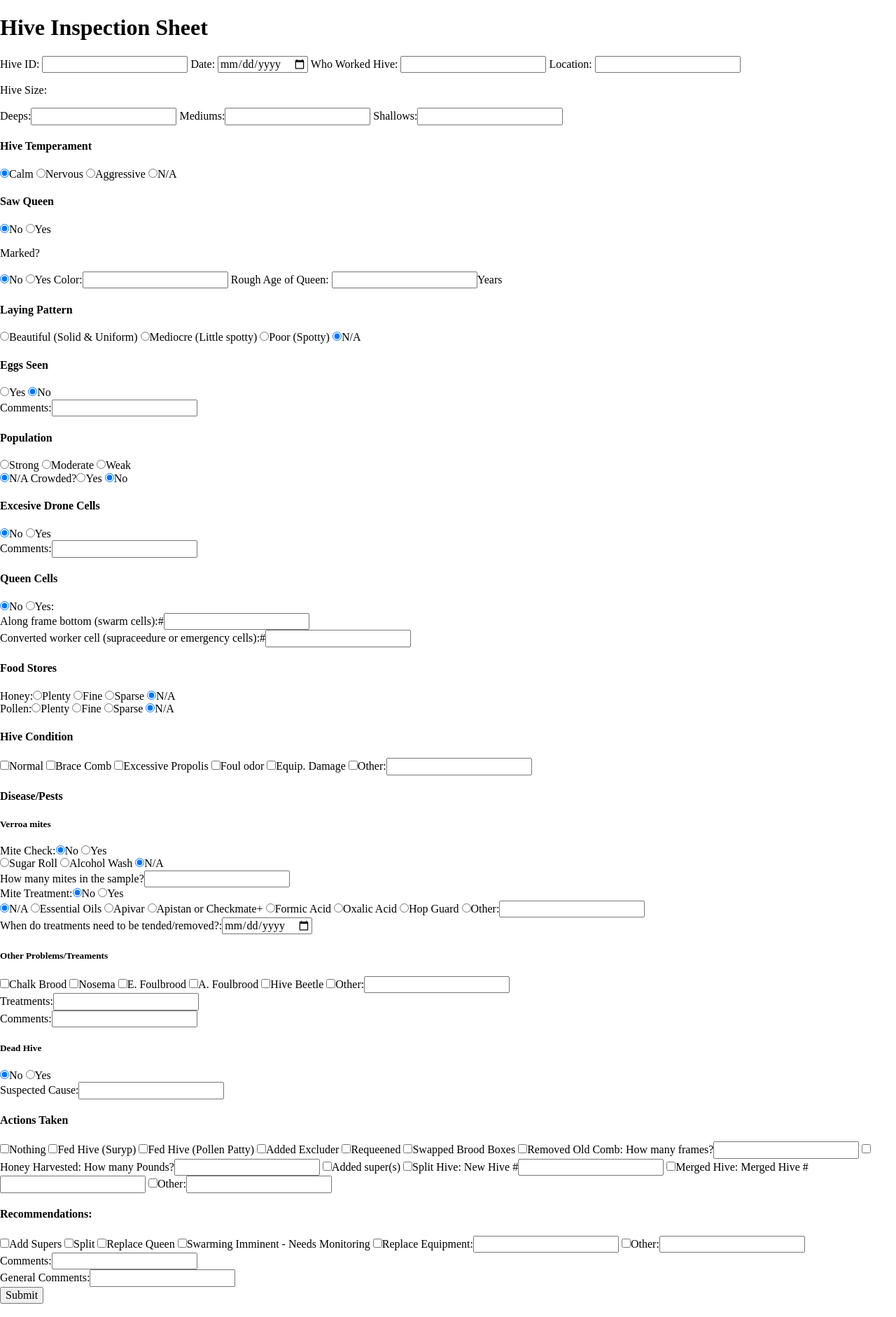
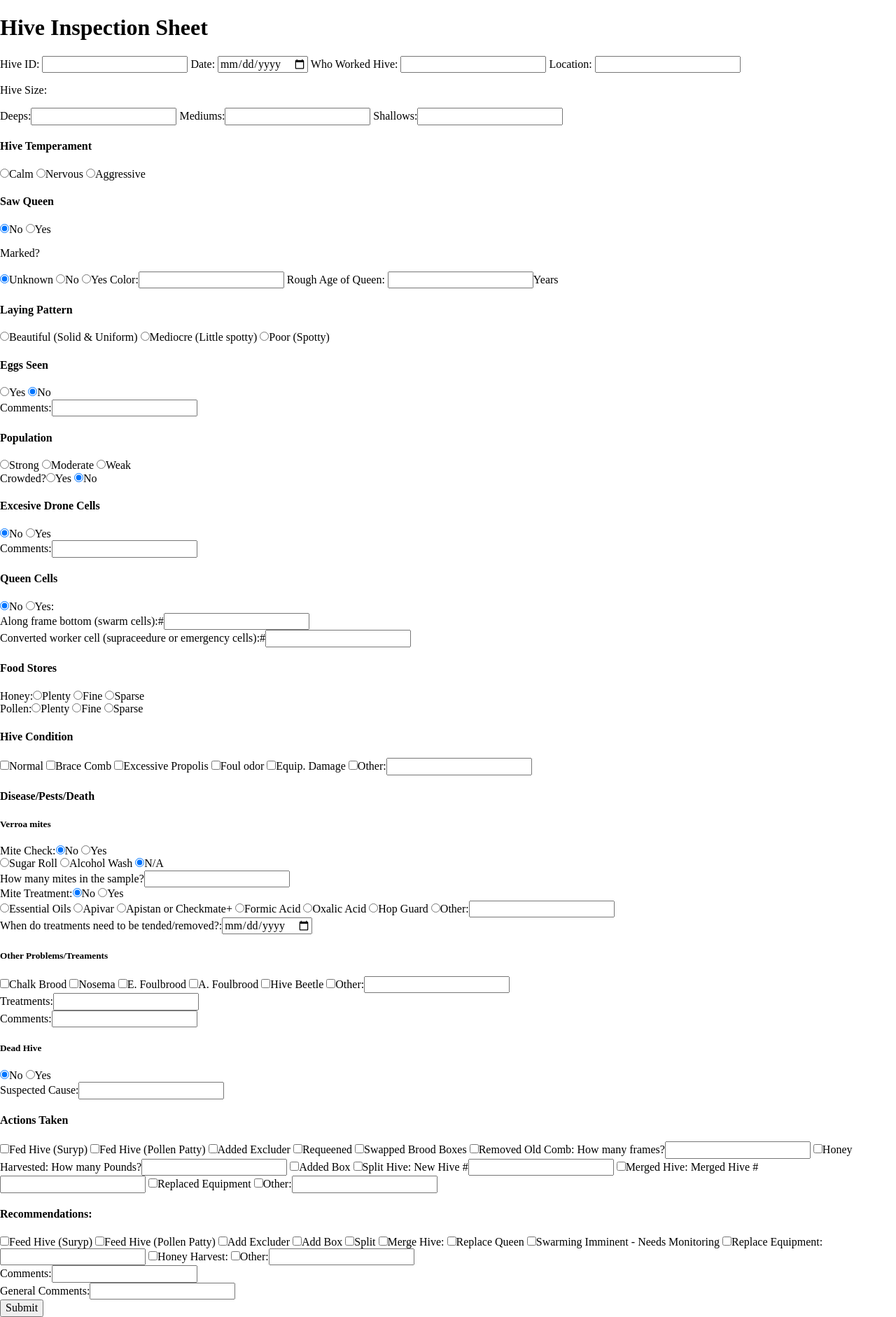
Before and after one commit to DivergentMind/Beeple, a PHP site: page /beeple.php in a window 1280 px wide. Shown: the whole page at 70% size. Run offline with PHP 8.4, Linux system fonts and the light colour scheme; some libraries are stand-ins or nearby versions.

Commit message:
Add files via upload
Filled out Action and Recommendation sections a little. Not supper satisfied - but done for now.

```diff
--- a/beeple.php
+++ b/beeple.php
@@ -54,7 +54,7 @@ if ( ! empty( $_POST ) ) {//print_r($_POST);
                     <label><input type="radio" name="Temperament" value="Calm" checked>Calm</label>
                     <label><input type="radio" name="Temperament" value="Nervous" >Nervous</label>
                     <label><input type="radio" name="Temperament" value="Aggressive">Aggressive</label>
-                    <label><input type="radio" name="Temperament" value="NA">N/A</label><!--Hide-->
+                    <label><input type="radio" name="Temperament" value="NA" checked hidden></label>
                 </div>
 
                 <div>
@@ -62,7 +62,8 @@ if ( ! empty( $_POST ) ) {//print_r($_POST);
                     <label><input type="radio" name="QueenSeen" value="No" checked>No</label>
                     <label><input type="radio" name="QueenSeen" value="Yes">Yes</label>
                     <p>Marked?</p>
-                    <label><input type="radio" name="QueenMarked" value="No" checked>No</label>
+                    <label><input type="radio" name="QueenMarked" value="Unknown" checked>Unknown</label>
+                    <label><input type="radio" name="QueenMarked" value="No" >No</label>
                     <label><input type="radio" name="QueenMarked" value="Yes">Yes</label>
                     <label>Color:<input type="text" name="QueenColor"></label>
                     <label>Rough Age of Queen: <input type="number" step="0.1" name="QueenAge">Years</label>
@@ -73,7 +74,7 @@ if ( ! empty( $_POST ) ) {//print_r($_POST);
                     <label><input type="radio" name="LayingPattern" value="Beaut">Beautiful (Solid &amp; Uniform)</label>
                     <label><input type="radio" name="LayingPattern" value="Medio">Mediocre (Little spotty)</label>
                     <label><input type="radio" name="LayingPattern" value="Poor">Poor (Spotty)</label>
-                    <label><input type="radio" name="LayingPattern" value="NA" checked>N/A</label><!--Hide-->
+                    <label><input type="radio" name="LayingPattern" value="NA" checked hidden></label>
                 </div>
 
                 <div>
@@ -88,7 +89,7 @@ if ( ! empty( $_POST ) ) {//print_r($_POST);
                     <label><input type="radio" name="Population" value="Stro">Strong</label>
                     <label><input type="radio" name="Population" value="Mod" checked>Moderate</label>
                     <label><input type="radio" name="Population" value="Weak">Weak<br></label>
-                    <label><input type="radio" name="Population" value="NA" checked>N/A</label><!--Hide-->
+                    <label><input type="radio" name="Population" value="NA" checked hidden></label>
                     <label>Crowded?<input type="radio" name="Crowded" value="Yes">Yes</label>
                     <label><input type="radio" name="Crowded" value="No" checked>No</label>
                 </div>
@@ -113,11 +114,11 @@ if ( ! empty( $_POST ) ) {//print_r($_POST);
                     <label>Honey:<input type="radio" name="HoneyStores" value="Plenty">Plenty</label>
                     <label><input type="radio" name="HoneyStores" value="Fine">Fine</label>
                     <label><input type="radio" name="HoneyStores" value="Sparse">Sparse</label>
-                    <label><input type="radio" name="HoneyStores" value="NA" checked>N/A</label><br><!--Hide-->
+                    <label><input type="radio" name="HoneyStores" value="NA" checked hidden></label><br>
                     <label>Pollen:<input type="radio" name="PollenStores" value="Plenty">Plenty</label>
                     <label><input type="radio" name="PollenStores" value="Fine" checked>Fine</label>
                     <label><input type="radio" name="PollenStores" value="Sparse">Sparse</label>
-                    <label><input type="radio" name="PollenStores" value="NA" checked>N/A</label><!--Hide-->
+                    <label><input type="radio" name="PollenStores" value="NA" checked hidden></label>
                 </div>
 
                 <div>
@@ -131,7 +132,7 @@ if ( ! empty( $_POST ) ) {//print_r($_POST);
                 </div>
 
                 <div>
-                    <h4>Disease/Pests</h4>
+                    <h4>Disease/Pests/Death</h4>
                     <h5>Verroa mites</h5><!-- this is a good spot for a colapsable form -->
                     <label>Mite Check:<input type="radio" name="MiteCheck" value="No" checked>No</label>
                     <label><input type="radio" name="MiteCheck" value="Yes">Yes</label><br>
@@ -143,7 +144,7 @@ if ( ! empty( $_POST ) ) {//print_r($_POST);
 
                     <label>Mite Treatment:<input type="radio" name="MiteTreat" value="No" checked>No</label><!-- this is a good spot for a colapsable form -->
                     <label><input type="radio" name="MiteTreat" value="Yes">Yes</label><br>
-                    <label><input type="radio" name="MiteTreatType" value="NA" checked>N/A</label><!--Hide-->
+                    <label><input type="radio" name="MiteTreatType" value="NA" checked hidden></label>
                     <label><input type="radio" name="MiteTreatType" value="MiteTreatOils">Essential Oils</label>
                     <label><input type="radio" name="MiteTreatType" value="MiteTreatApivar">Apivar</label>
                     <label><input type="radio" name="MiteTreatType" value="MiteTreatApistan">Apistan or Checkmate+</label>
@@ -171,7 +172,6 @@ if ( ! empty( $_POST ) ) {//print_r($_POST);
 
                 <div>
                     <h4>Actions Taken</h4>
-                    <label><input type="checkbox" name="Actions[Nothing]" value="1">Nothing</label>
                     <label><input type="checkbox" name="Actions[FedSugar]" value="1">Fed Hive (Suryp)</label>
                     <label><input type="checkbox" name="Actions[FedPollen]" value="1">Fed Hive (Pollen Patty)</label>
                     <label><input type="checkbox" name="Actions[Excluder]" value="1">Added Excluder</label>
@@ -181,22 +181,28 @@ if ( ! empty( $_POST ) ) {//print_r($_POST);
                     <label>How many frames?<input type="number" name="ActionsRemoveCombNumber"></label>
                     <label><input type="checkbox" name="Actions[HoneyHarvest]" value="1">Honey Harvested:</label>
                     <label>How many Pounds?<input type="number" step="0.01" min="0" name="ActionsHoneyHarvNumber"></label>
-                    <label><input type="checkbox" name="Actions[AddSuppers]" value="1">Added super(s)</label>
+                    <label><input type="checkbox" name="Actions[AddBox]" value="1">Added Box</label>
                     <label><input type="checkbox" name="Actions[Split]" value="1">Split Hive:</label>
                     <label>New Hive #<input type="text" name="ActionsNewHiveNum"></label>
                     <label><input type="checkbox" name="Actions[Merge]" value="1">Merged Hive:</label>
                     <label>Merged Hive #<input type="text" name="ActionsMergedHiveNum"></label>
+                    <label><input type="checkbox" name="Recs[ReplaceEquip]" value="1">Replaced Equipment
                     <label><input type="checkbox" name="Actions[Other]" value="1">Other:</label><input type="text" name="ActionsOtherText">
                 </div>
 
                 <div>
                     <h4>Recommendations:</h4>
-                    <label><input type="checkbox" name="Recs[AddSup]" value="RecAddSup">Add Supers</label>
-                    <label><input type="checkbox" name="Recs[Split]" value="RecSplit">Split</label>
-                    <label><input type="checkbox" name="Recs[ReplaceQueen]" value="RecReplaceQueeen">Replace Queen</label>
-                    <label><input type="checkbox" name="Recs[SwarmWatch]" value="RecSwarmWatch">Swarming Imminent - Needs Monitoring</label>
-                    <label><input type="checkbox" name="Recs[ReplaceEquip]" value="RecReplaceEquip">Replace Equipment:<input type="text" name="RecReplaceEquipText"></label>
-                    <label><input type="checkbox" name="Recs[Other]" value="RecOther">Other:</label><input type="text" name="RecOtherText"><br>
+                    <label><input type="checkbox" name="Recs[FedSugar]" value="1">Feed Hive (Suryp)</label>
+                    <label><input type="checkbox" name="Recs[FedPollen]" value="1">Feed Hive (Pollen Patty)</label>
+                    <label><input type="checkbox" name="Recs[Excluder]" value="1">Add Excluder</label>
+                    <label><input type="checkbox" name="Recs[AddBox]" value="1">Add Box</label>
+                    <label><input type="checkbox" name="Recs[Split]" value="1">Split</label>
+                    <label><input type="checkbox" name="Recs[Merge]" value="1">Merge Hive:</label>
+                    <label><input type="checkbox" name="Recs[ReplaceQueen]" value="1">Replace Queen</label>
+                    <label><input type="checkbox" name="Recs[SwarmWatch]" value="1">Swarming Imminent - Needs Monitoring</label>
+                    <label><input type="checkbox" name="Recs[ReplaceEquip]" value="1">Replace Equipment:<input type="text" name="RecReplaceEquipText"></label>
+                    <label><input type="checkbox" name="Recs[HoneyHarvest]" value="1">Honey Harvest:</label>
+                    <label><input type="checkbox" name="Recs[Other]" value="1">Other:</label><input type="text" name="RecOtherText"><br>
                     <label>Comments:<input type="text" name="RecComments"></label>
                 </div>
 
```
